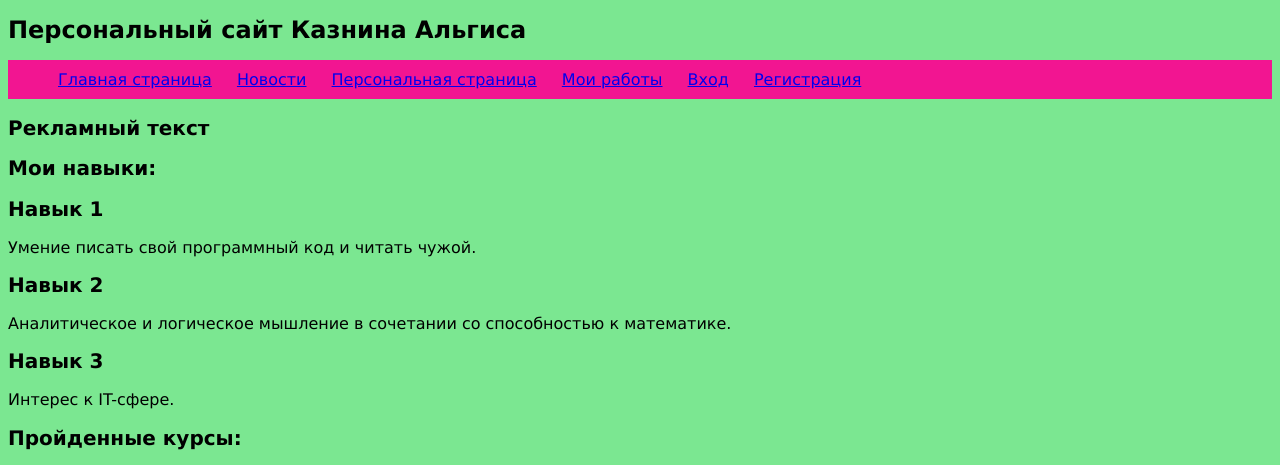
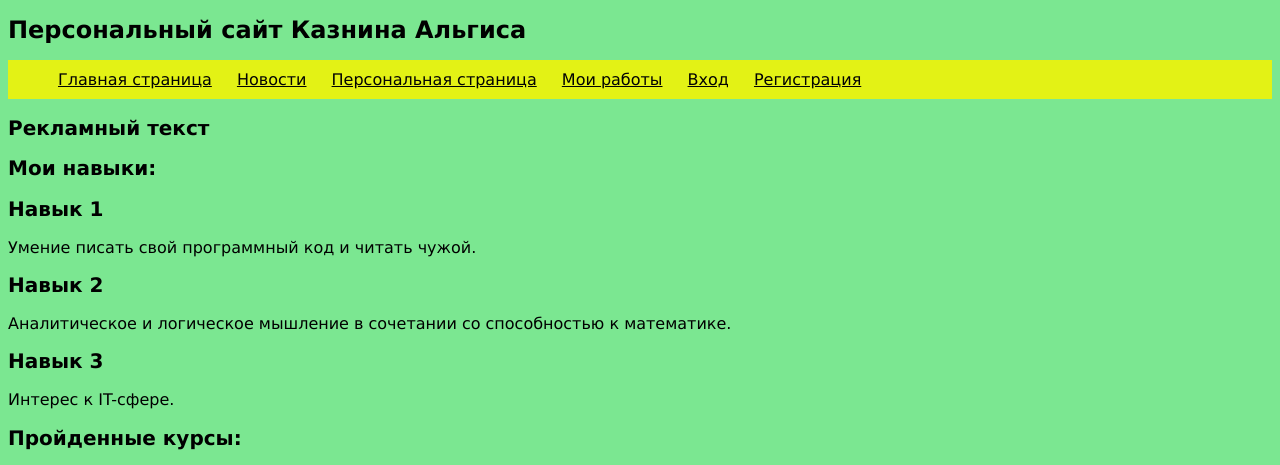
Before and after one commit to GValtrIek/Kaznin, a plain HTML site: page index.html in a window 1280 px wide. Shown: the top 465 px of the page. Drawn offline with Linux system fonts and the light colour scheme.

Commit message:
Update style.css

```diff
--- a/style/style.css
+++ b/style/style.css
@@ -42,7 +42,7 @@ ul li {
 }
 
 ul {
-    background: rgb(242, 21, 145);
+    background: rgb(227, 242, 21);
 }
 li {
     padding: 10px;
@@ -58,3 +58,6 @@ li {
     width: 30%;
     background-color: rgb(134, 143, 132);
 }
+a {
+    color: rgb(3, 3, 3);
+}
```
